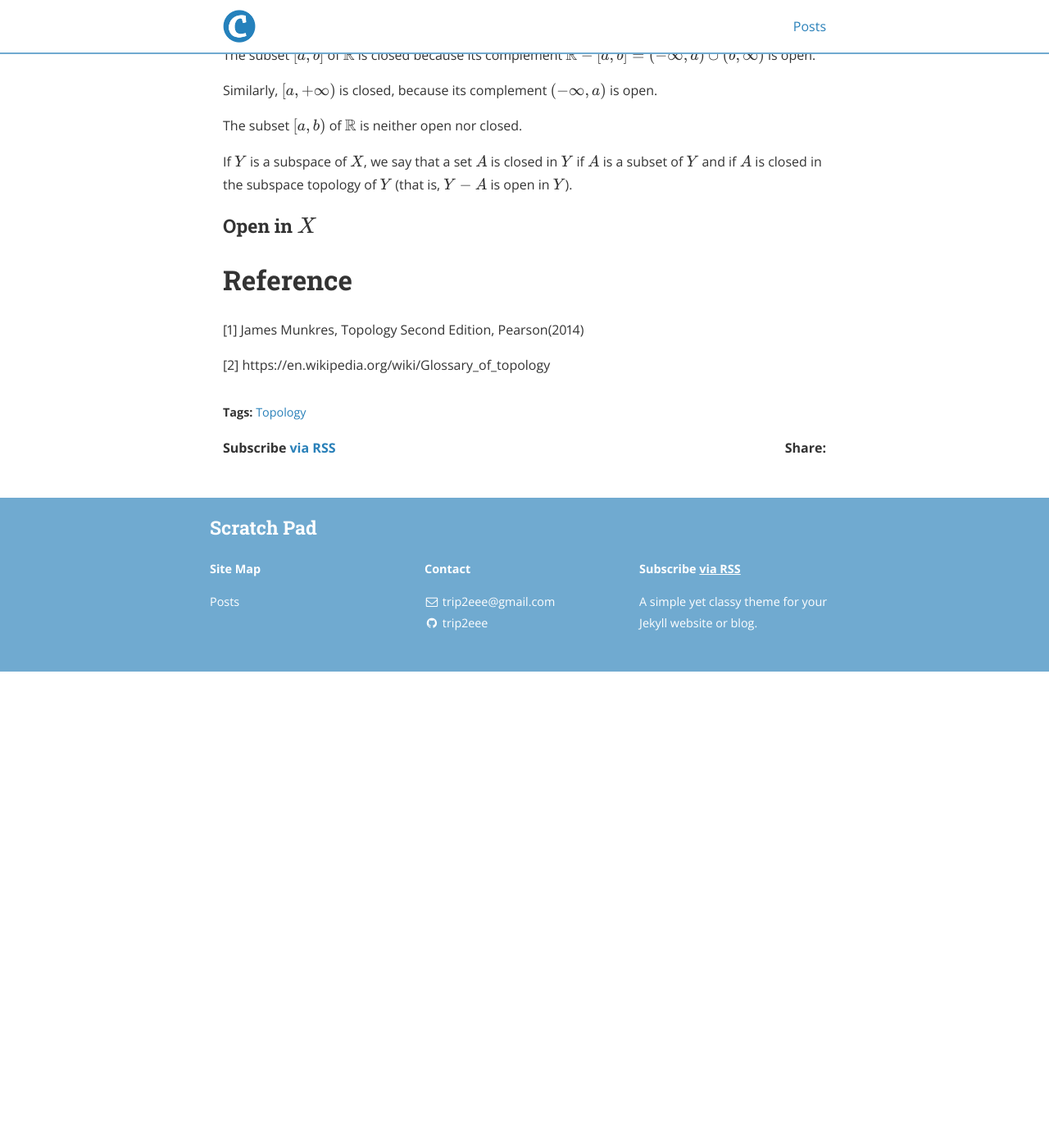
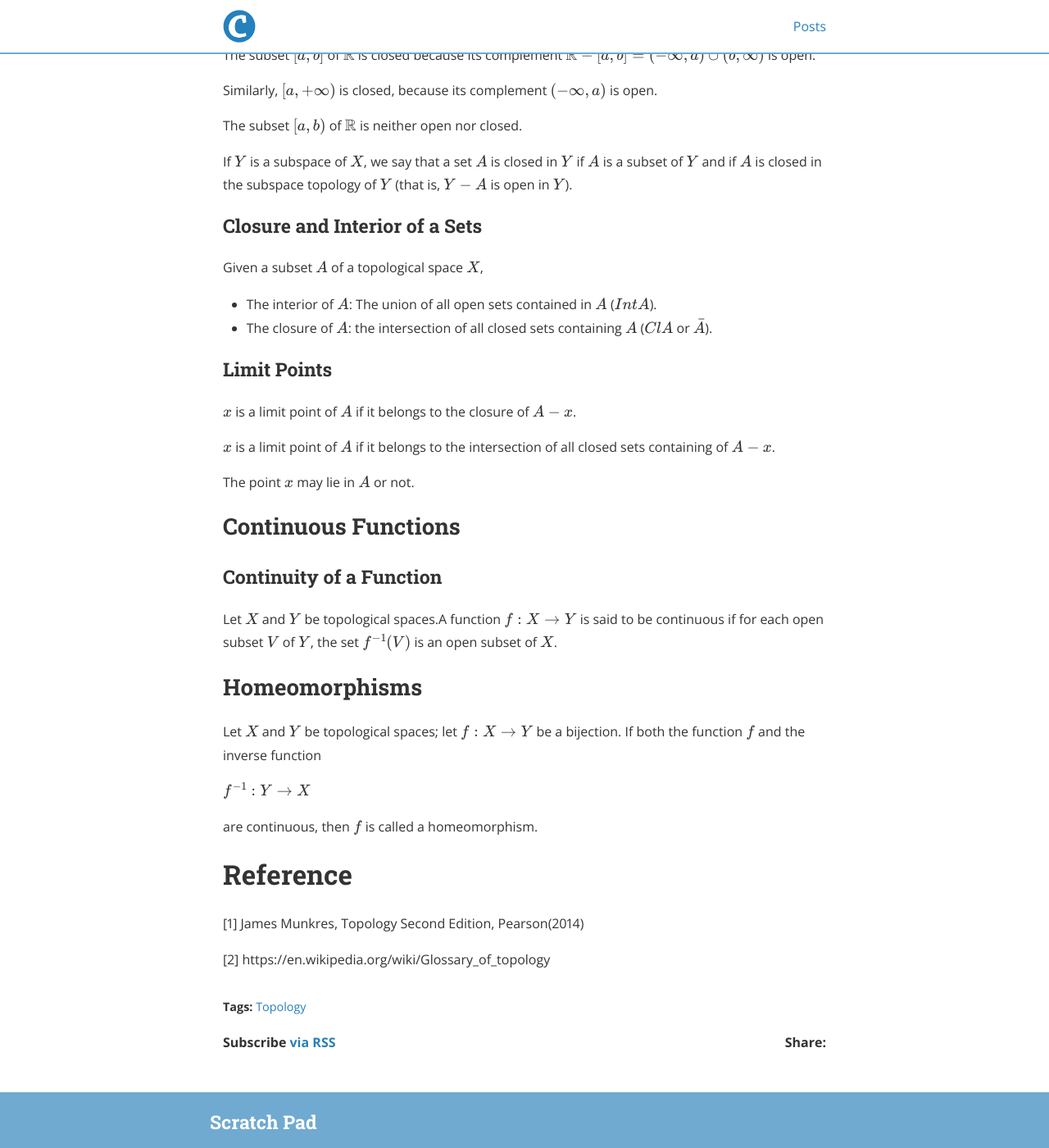
Before and after one commit to trip2eee/trip2eee.github.io, a Jekyll site: the page built from _posts/2022-10-21-Glossary-of-topology.md, in a window 1280 px wide and 1400 px high, scrolled down 1471 px. Shown: the whole window at 82% size. Built offline with Jekyll 4.4.1, drawn with Linux system fonts in a browser that asks for light colours; nearby versions of some CDN libraries; formulas are drawn with MathJax 3; before the commit the page ends 2290 px from its top, so only the background shows below that.

Commit message:
update in glossary of topology

```diff
--- a/_posts/2022-10-21-Glossary-of-topology.md
+++ b/_posts/2022-10-21-Glossary-of-topology.md
@@ -47,10 +47,29 @@ Similarly, $[a, +\infty)$ is closed, because its complement $\left(-\infty, a\ri
 The subset $[a, b)$ of $\mathbb{R}$ is neither open nor closed.
 
 If $Y$ is a subspace of $X$, we say that a set $A$ is closed in $Y$ if $A$ is a subset of $Y$ and if $A$ is closed in the subspace topology of $Y$ (that is, $Y-A$ is open in $Y$).
+### Closure and Interior of a Sets
+Given a subset $A$ of a topological space $X$,
+- The interior of $A$: The union of all open sets contained in $A$ ($Int A$).
+- The closure of $A$: the intersection of all closed sets containing $A$ ($Cl A$ or $\bar{A}$).
 
-### Open in $X$
+### Limit Points
+$x$ is a limit point of $A$ if it belongs to the closure of $A-{x}$.
+
+$x$ is a limit point of $A$ if it belongs to the intersection of all closed sets containing of $A-{x}$.
+
+The point $x$ may lie in $A$ or not.
+
+## Continuous Functions
+### Continuity of a Function
+Let $X$ and $Y$ be topological spaces.A function $f:X \rightarrow Y$ is said to be continuous if for each open subset $V$ of $Y$, the set $f^{-1}(V)$ is an open subset of $X$.
 
 
+## Homeomorphisms
+Let $X$ and $Y$ be topological spaces; let $f:X \rightarrow Y$ be a bijection. If both the function $f$ and the inverse function
+
+$f^{-1}: Y \rightarrow X$
+
+are continuous, then $f$ is called a homeomorphism.
 
 # Reference
 [1] James Munkres, Topology Second Edition, Pearson(2014)
```
